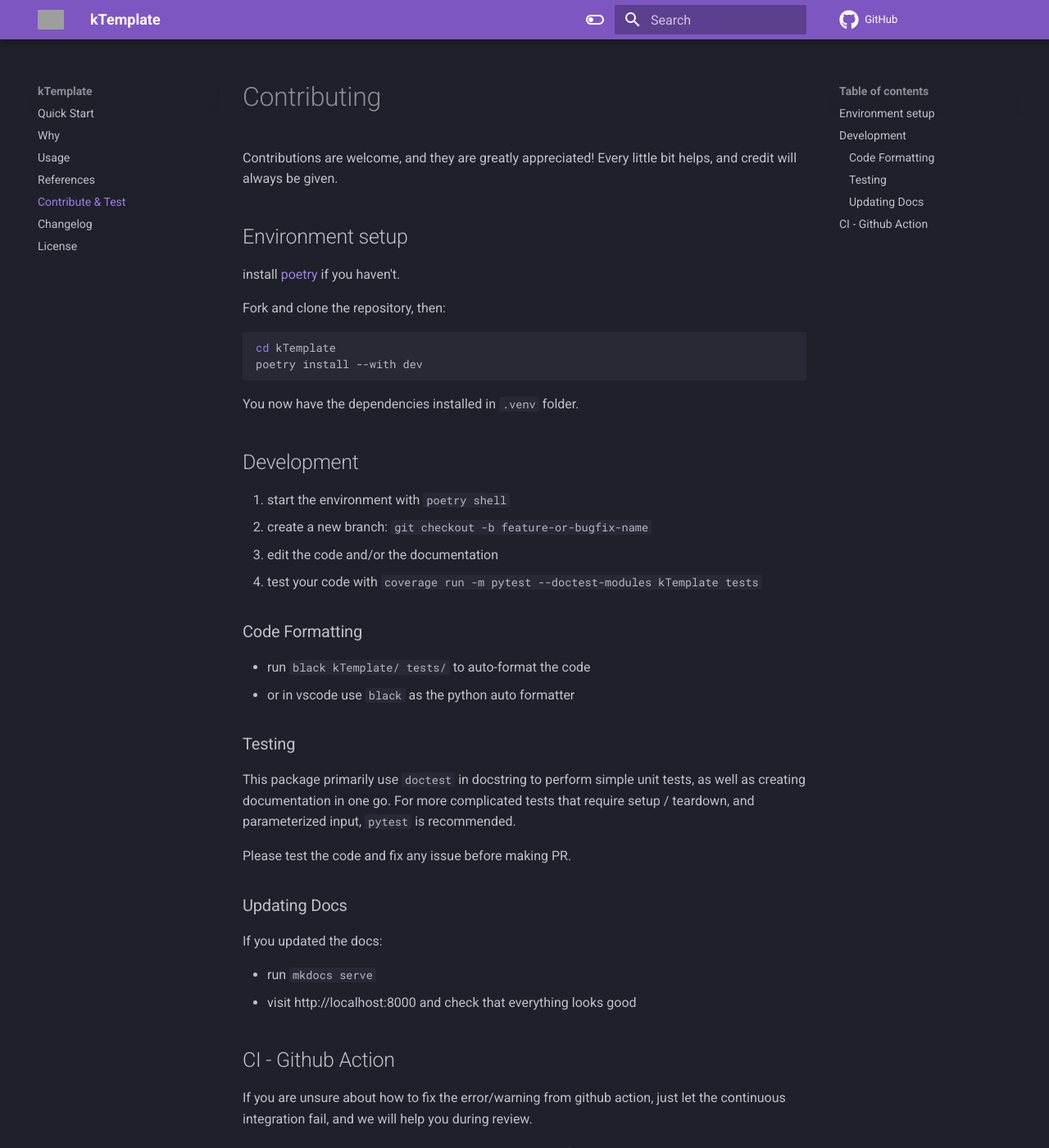
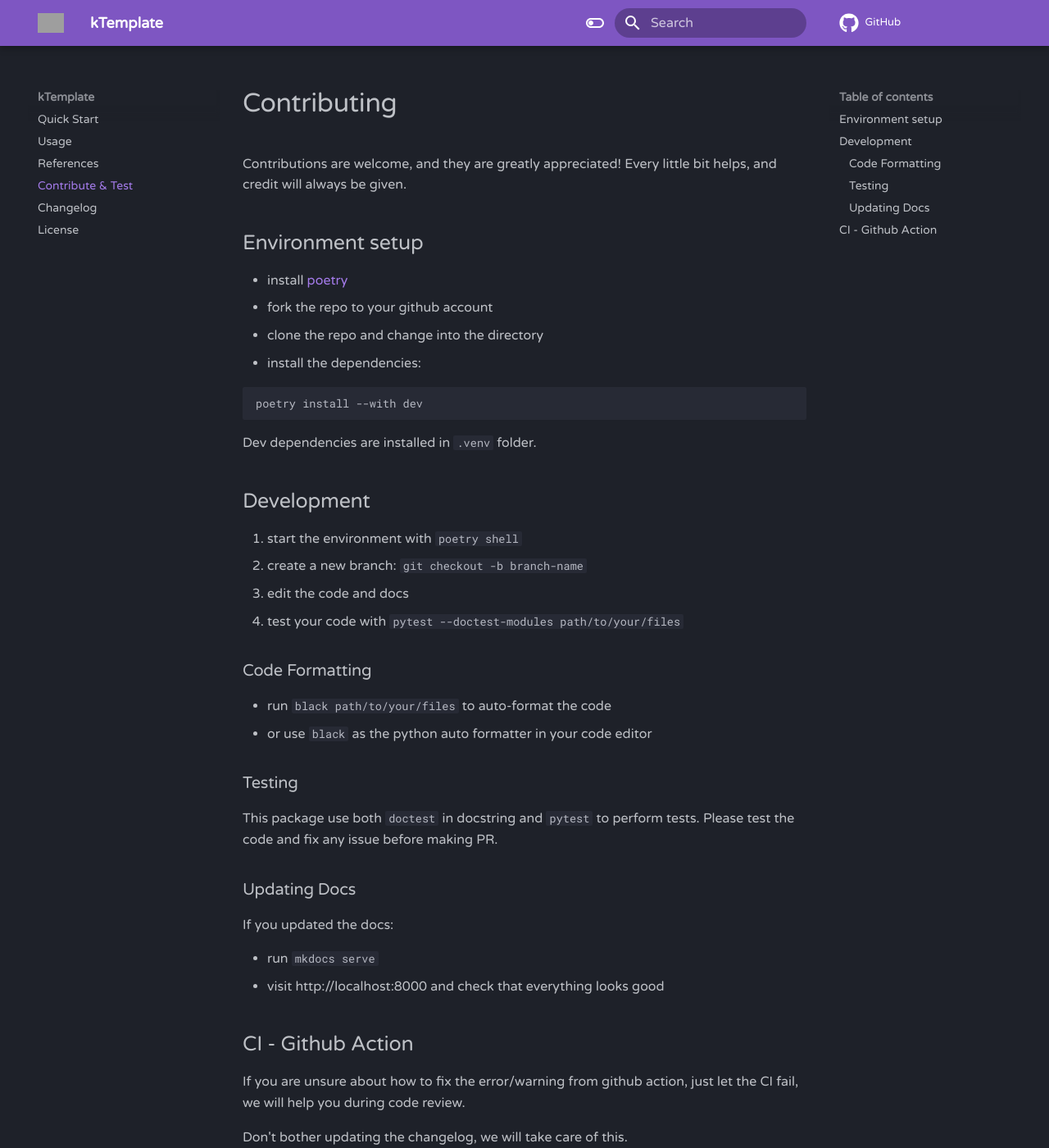
Before and after one commit to hoishing/kTemplate, an MkDocs documentation site: the page built from docs/contribute.md, in a window 1280 px wide and 1400 px high. Shown: the whole window at 82% size. Built offline with MkDocs 1.6.1 and Material for MkDocs 9.7.7, drawn with Linux system fonts in a browser that asks for light colours; comment, search, counter and statistics services are not loaded; grey boxes are pictures that could not be loaded.

Commit message:
docs: update appearance

````diff
--- a/CONTRIBUTING.md
+++ b/CONTRIBUTING.md
@@ -5,36 +5,32 @@
 
 ## Environment setup
 
-install [poetry](https://python-poetry.org/) if you haven't.
-
-Fork and clone the repository, then:
+- install [poetry](https://python-poetry.org/)
+- fork the repo to your github account
+- clone the repo and change into the directory
+- install the dependencies:
 
 ```shell
-cd kTemplate
 poetry install --with dev
 ```
 
-You now have the dependencies installed in `.venv` folder.
+Dev dependencies are installed in `.venv` folder.
 
 ## Development
 
 1. start the environment with `poetry shell`
-1. create a new branch: `git checkout -b feature-or-bugfix-name`
-1. edit the code and/or the documentation
-1. test your code with `coverage run -m pytest --doctest-modules kTemplate tests`
+1. create a new branch: `git checkout -b branch-name`
+1. edit the code and docs
+1. test your code with `pytest --doctest-modules path/to/your/files`
 
 ### Code Formatting
 
-- run `black kTemplate/ tests/` to auto-format the code
-- or in vscode use `black` as the python auto formatter
+- run `black path/to/your/files` to auto-format the code
+- or use `black` as the python auto formatter in your code editor
 
 ### Testing
 
-This package primarily use `doctest` in docstring to perform simple unit tests,
-as well as creating documentation in one go.
-For more complicated tests that require setup / teardown,
-and parameterized input, `pytest` is recommended.
-
+This package use both `doctest` in docstring and `pytest` to perform tests.
 Please test the code and fix any issue before making PR.
 
 ### Updating Docs
@@ -47,7 +43,6 @@
 ## CI - Github Action
 
 If you are unsure about how to fix the error/warning from github action,
-just let the continuous integration fail,
-and we will help you during review.
+just let the CI fail, we will help you during code review.
 
 Don't bother updating the changelog, we will take care of this.
--- a/docs/stylesheets/extra.css
+++ b/docs/stylesheets/extra.css
@@ -1,6 +1,11 @@
-/*
-TODO
-- search box round corner
-- ⬆️ header padding
+.md-search__form {
+  border-radius: 20px;
+}
 
-*/
+header {
+  padding: 0.2rem 0;
+}
+
+.md-typeset h1 {
+  color: unset;
+}
--- a/mkdocs.yml
+++ b/mkdocs.yml
@@ -5,6 +5,8 @@
   - stylesheets/extra.css
 
 theme:
+  font:
+    text: Varela Round
   name: "material"
   icon:
     repo: fontawesome/brands/github
@@ -51,9 +53,8 @@
 
 nav:
   - Quick Start: index.md
-  - Why: why.md
   - Usage: usage.md
-  - References: ref.md
+  - References: reference.md
   - Contribute & Test: contribute.md
   - Changelog: changelog.md
   - License: license.md
````
Also changed, not shown: README.md (+60 -19 lines), docs/why.md (deleted, +0 -39 lines), pyproject.toml (+13 -9 lines), docs/reference.md (renamed from docs/ref.md), 1 other file.
